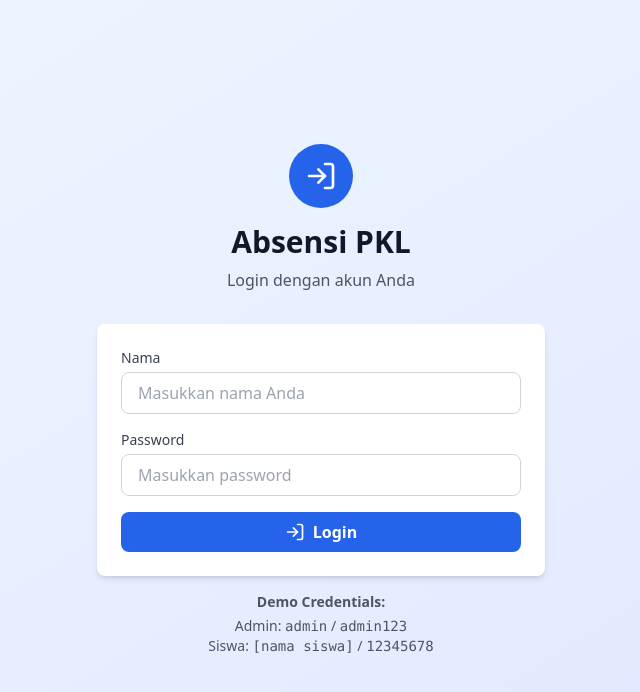
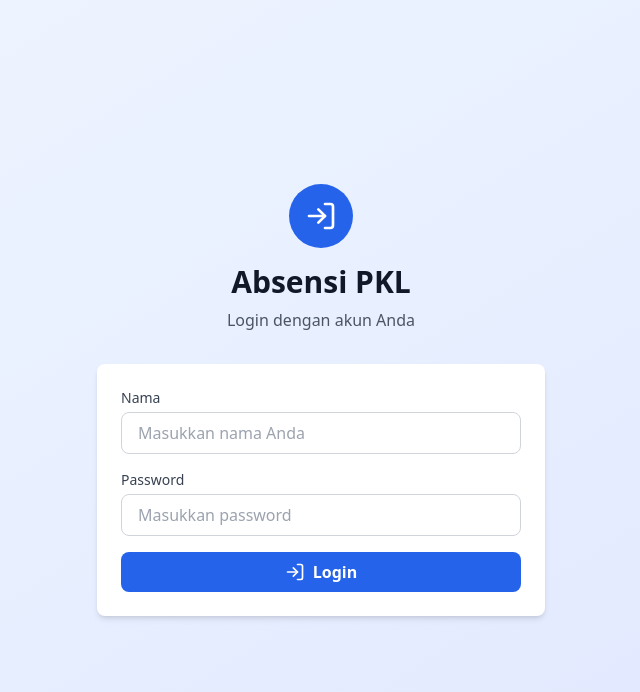
Before and after one commit to eozard/absensi, a React (Vite) app in the folder client/: page / in a window 1280 px wide. Shown: the top 692 px of the page, without its empty margins (319-959 px from the left). Built offline with nearby package versions, Linux system fonts and the light colour scheme; no server answers.

Commit message:
Remove demo credentials from login page

```diff
--- a/client/src/pages/LoginPage.jsx
+++ b/client/src/pages/LoginPage.jsx
@@ -117,18 +117,6 @@ const LoginPage = () => {
             </button>
           </form>
         </div>
-
-        <div className="text-center mt-4 text-sm text-gray-600">
-          <p className="font-semibold mb-1">Demo Credentials:</p>
-          <p>
-            Admin: <span className="font-mono">admin</span> /{" "}
-            <span className="font-mono">admin123</span>
-          </p>
-          <p>
-            Siswa: <span className="font-mono">[nama siswa]</span> /{" "}
-            <span className="font-mono">12345678</span>
-          </p>
-        </div>
       </div>
     </div>
   );
```
Also changed, not shown: 3 other files (tests, documents, lock files or other folders).
